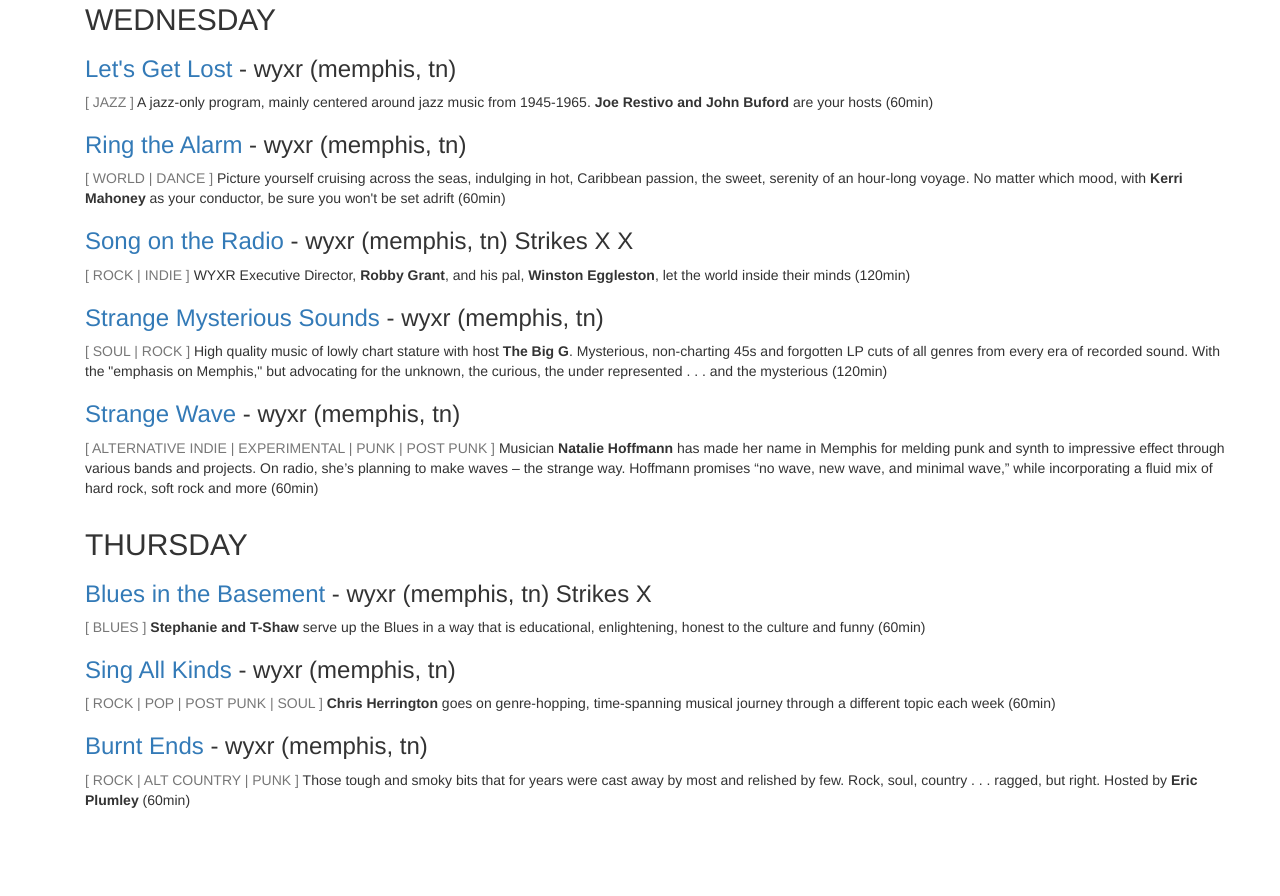
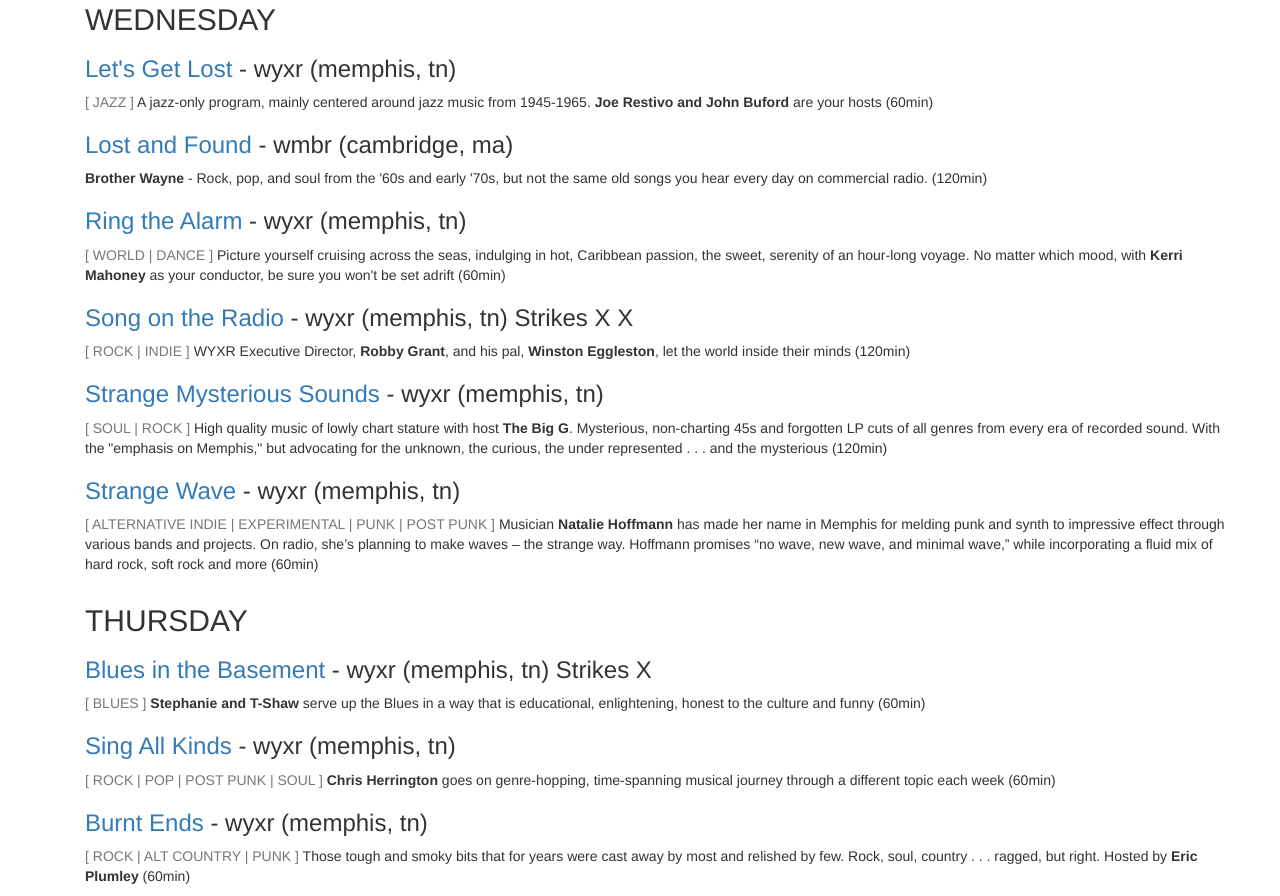
Before and after one commit to petecooke/terminally-pasted-chapbooks, a plain HTML site: page terminally-pasted-radio.html in a window 1280 px wide. Shown: the part 2319-3215 px from the top of the page. Before the commit the page ends 3139 px from the top, so only its background shows below. Drawn offline with nearby package versions, Linux system fonts and the light colour scheme.

Commit message:
Update terminally-pasted-radio.html

```diff
--- a/terminally-pasted-radio.html
+++ b/terminally-pasted-radio.html
@@ -203,6 +203,12 @@
                 A jazz-only program, mainly centered around jazz music from 1945-1965. <b>Joe Restivo and John Buford</b> are your hosts (60min)
             </p>
             <h3>
+                <a href="https://wmbr.org/cgi-bin/show?id=7727" target="_blank">Lost and Found</a> - wmbr (cambridge, ma)
+            </h3>
+            <p>
+                <b>Brother Wayne</b> - Rock, pop, and soul from the '60s and early '70s, but not the same old songs you hear every day on commercial radio. (120min)
+            </p>
+            <h3>
                 <a href="https://wyxr.org/ring-the-alarm/" target="_blank">Ring the Alarm</a> - wyxr (memphis, tn)
             </h3>
             <p>
```
